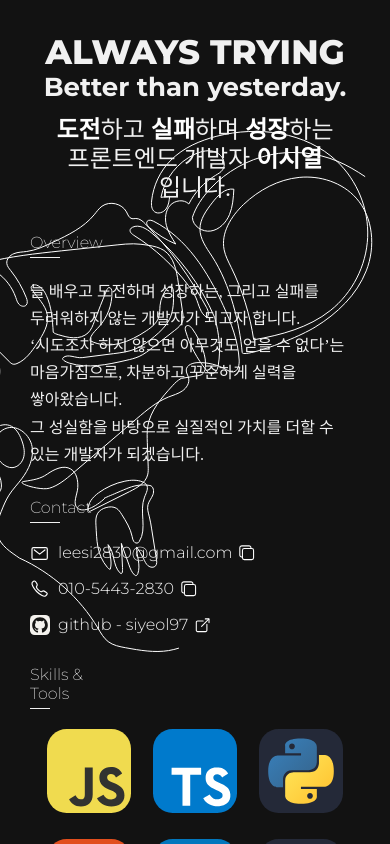
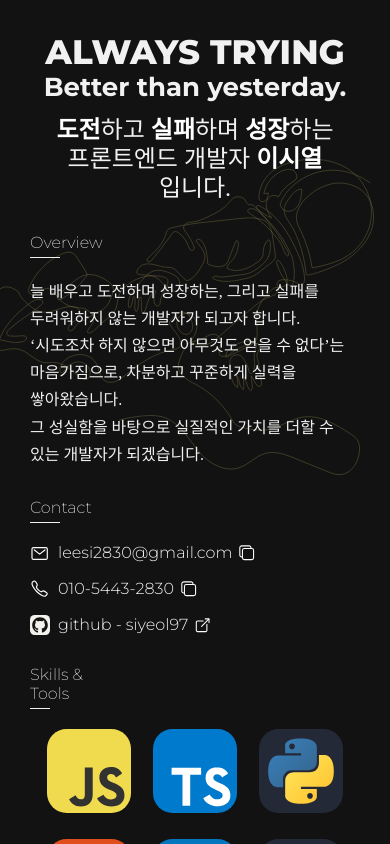
Before and after one commit to siyeol97/portfolio, a React (Vite) app: page / in a window 390 px wide. Built offline with nearby package versions, Linux system fonts and the light colour scheme; a web font is replaced by a local one.

Commit message:
💄 Style: svg animation responsive

```diff
--- a/src/components/Contents/About.module.scss
+++ b/src/components/Contents/About.module.scss
@@ -1,13 +1,31 @@
 @import '../../styles/main.scss';
 
-.svg1 {
+.upDown {
+  animation: moveUpDown 4s infinite;
+}
+
+.svg {
   position: absolute;
   top: -130px;
   right: -600px;
   z-index: 0;
-  & .path1 {
+  & .path {
     fill: none;
-    stroke: #fff;
+    stroke: #eedf7a;
+    opacity: 0.7;
+  }
+
+  @include tablet {
+    width: 1500px;
+    right: -500px;
+    opacity: 0.6;
+  }
+
+  @include mobile() {
+    width: 1000px;
+    top: -250px;
+    right: -320px;
+    opacity: 0.55;
   }
 }
 
--- a/src/components/Contents/About.tsx
+++ b/src/components/Contents/About.tsx
@@ -28,14 +28,14 @@ export default function About() {
   };
 
   useEffect(() => {
-    const path1 = document.querySelector(`.${styles.path1}`) as SVGPathElement;
-    if (path1) {
-      const pathLength = path1.getTotalLength();
-      path1.style.strokeDasharray = `${pathLength} ${pathLength}`;
-      path1.style.strokeDashoffset = `${pathLength}`;
-      path1.getBoundingClientRect();
-      path1.style.transition = 'stroke-dashoffset 6s ease-in';
-      path1.style.strokeDashoffset = '0';
+    const path = document.querySelector(`.${styles.path}`) as SVGPathElement;
+    if (path) {
+      const pathLength = path.getTotalLength();
+      path.style.strokeDasharray = `${pathLength} ${pathLength}`;
+      path.style.strokeDashoffset = `${pathLength}`;
+      path.getBoundingClientRect();
+      path.style.transition = 'stroke-dashoffset 8s ease';
+      path.style.strokeDashoffset = '0';
     }
   }, []);
 
@@ -178,10 +178,10 @@ export default function About() {
         width='1920px'
         height='1080px'
         viewBox='0 0 1920 1080'
-        className={styles.svg1}
+        className={styles.svg}
       >
         <path
-          className={styles.path1}
+          className={styles.path}
           d='M1325.15,276.65c-8.62-5.78-17.58-11.13-27.13-15.19c-21.23-9.03-45.25-11.38-67.82-6.64
 		c-22.58,4.74-43.62,16.55-59.43,33.36c-8.32,8.85-15.37,19.43-18.37,29.2c0.2,8.65,9.87,14.97,18.42,13.65
 		c8.55-1.32,15.3-8.41,18.65-16.39c3.35-7.98,3.89-16.81,4.38-25.44c-8.89-1.45-16.24,6.51-21.72,13.66
--- a/src/components/Contents/Detail.module.scss
+++ b/src/components/Contents/Detail.module.scss
@@ -6,6 +6,7 @@
   // min-height: 100vh;
   padding: 80px 100px;
   position: relative;
+  overflow: hidden;
 
   @include tablet {
     padding: 70px;
--- a/src/components/Contents/Detail.tsx
+++ b/src/components/Contents/Detail.tsx
@@ -5,13 +5,23 @@ interface Props {
   color?: string;
   backgroundColor?: string;
   children: ReactNode;
+  overflow?: string;
 }
 
-export default function Detail({ color, backgroundColor, children }: Props) {
+export default function Detail({
+  color,
+  backgroundColor,
+  children,
+  overflow,
+}: Props) {
   return (
     <section
       className={styles.wrapper}
-      style={{ backgroundColor: backgroundColor, color: color }}
+      style={{
+        backgroundColor: backgroundColor,
+        color: color,
+        overflow: overflow,
+      }}
     >
       <div className={styles.container}>{children}</div>
     </section>
--- a/src/components/Contents/WorkList.tsx
+++ b/src/components/Contents/WorkList.tsx
@@ -36,6 +36,7 @@ export default function WorkList() {
     <Detail
       backgroundColor='#121212'
       color='#f1f1f1'
+      overflow='visible'
     >
       <section
         className={`${styles.works_intro} ${isModal ? styles.active_modal : ''}`}
```
Also changed, not shown: src/public/asset/airplane.svg (added), src/public/asset/journey.svg.
